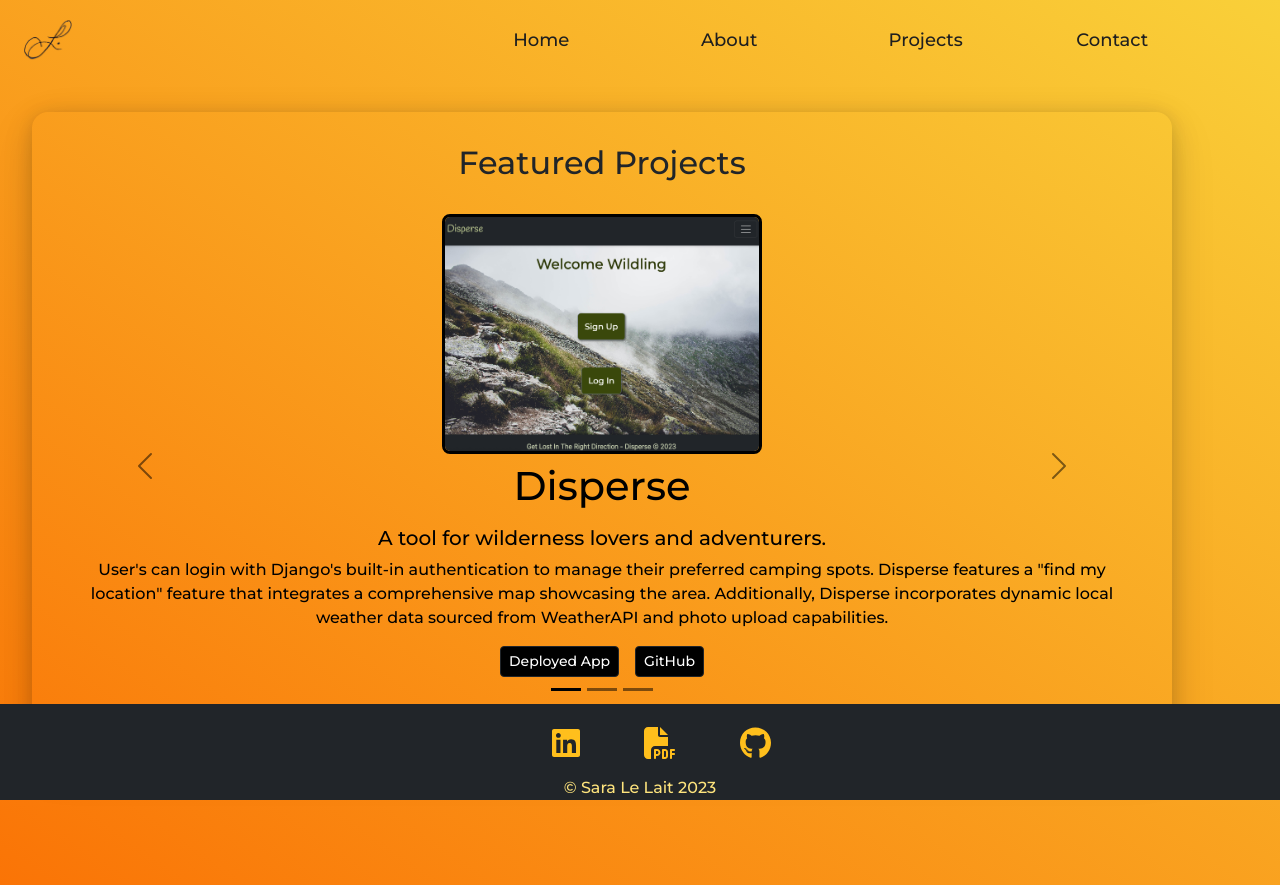
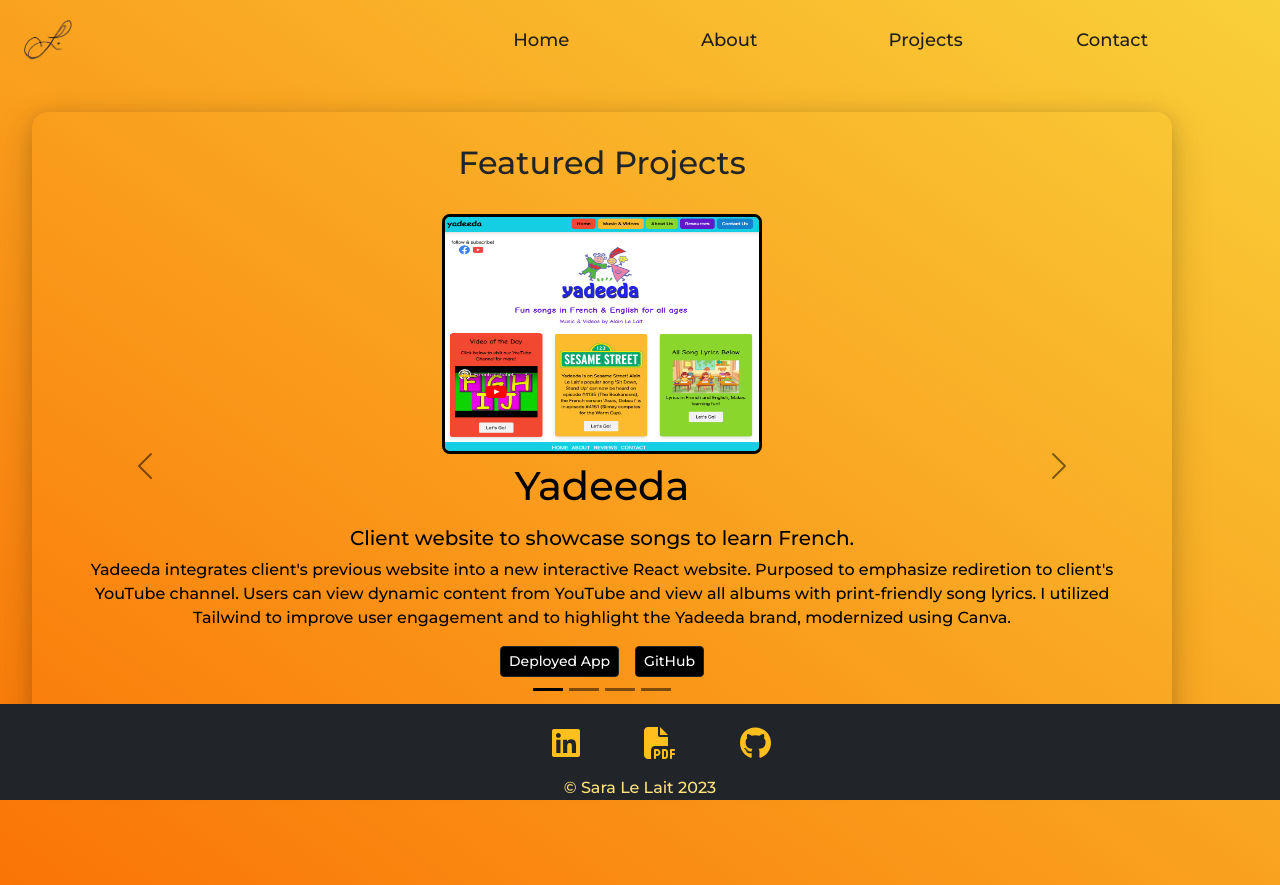
Before and after one commit to sjlelait/portfolio, a React (Create React App) app: page /projects in a window 1280 px wide. Built offline with nearby package versions, Linux system fonts and the light colour scheme; the HTML template or start-up script is replaced by a standard one.

Commit message:
wip: adds Yadeeda to projects

```diff
--- a/src/pages/Projects.js
+++ b/src/pages/Projects.js
@@ -3,6 +3,8 @@ import { Container, Carousel, Button, Row } from 'react-bootstrap';
 import disperse from '../assets/disperse.png';
 import onit from '../assets/onit.png';
 import peculiar from '../assets/peculiar-charm.png';
+import yadeeda from '../assets/ydSS.png';
+
 
 const Projects = (props) => {
     return (
@@ -12,6 +14,40 @@ const Projects = (props) => {
         </Row>
         < br/>
         <Carousel className='carousel' interval='9000' variant='dark'>
+          <Carousel.Item>
+            <div className='image-container'>
+              <img
+                className='d-block mx-auto img-fluid projectImage'
+                src={yadeeda}
+                alt='Yadeeda'
+              />
+            </div>
+            <Carousel.Caption>
+              <h1 className='project-title'>Yadeeda</h1>
+              <h5>Client website to showcase songs to learn French.</h5>
+              <p>
+                Yadeeda integrates client's previous website into a new interactive React website.
+                Purposed to emphasize rediretion to client's YouTube channel.
+                Users can view dynamic content from YouTube and view all albums with print-friendly song lyrics.
+                I utilized Tailwind to improve user engagement and to highlight the Yadeeda brand, modernized using Canva.
+              </p>
+              <div className='d-flex justify-content-center'>
+                <Button
+                  variant='dark' size='sm'
+                  href='https://yadeeda.com/'
+                  target='_blank'
+                  rel='noopener noreferrer'
+                  style={{marginRight: '1rem'}}>Deployed App
+                </Button>
+                <Button
+                  variant='dark' size='sm'
+                  href='https://github.com/sjlelait/yadeeda'
+                  target='_blank'
+                  rel='noopener noreferrer'>GitHub
+                </Button>
+              </div>
+            </Carousel.Caption>
+          </Carousel.Item>
           <Carousel.Item>
             <div className='image-container'>
               <img
```
Also changed, not shown: src/assets/ydSS.png (added).
